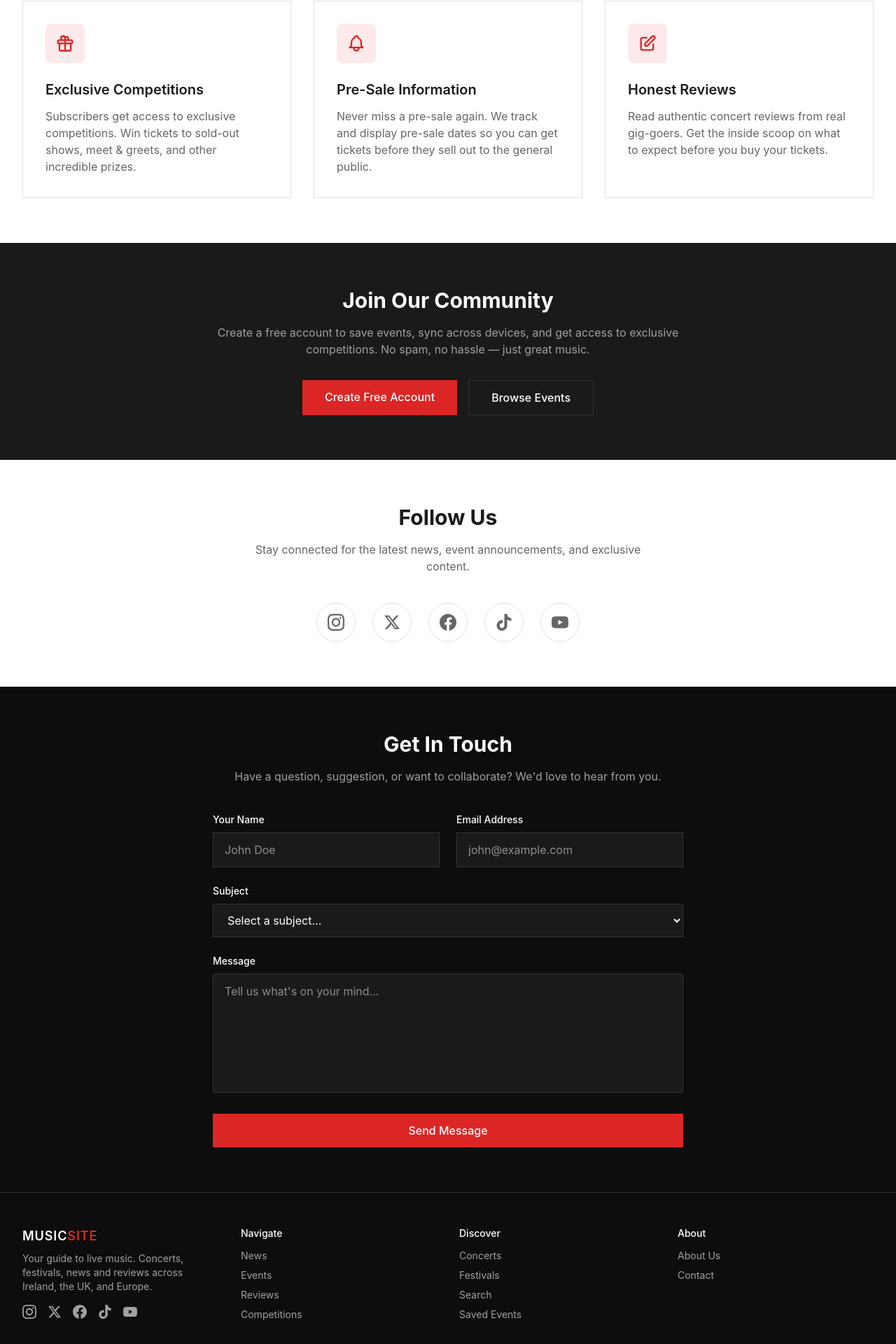
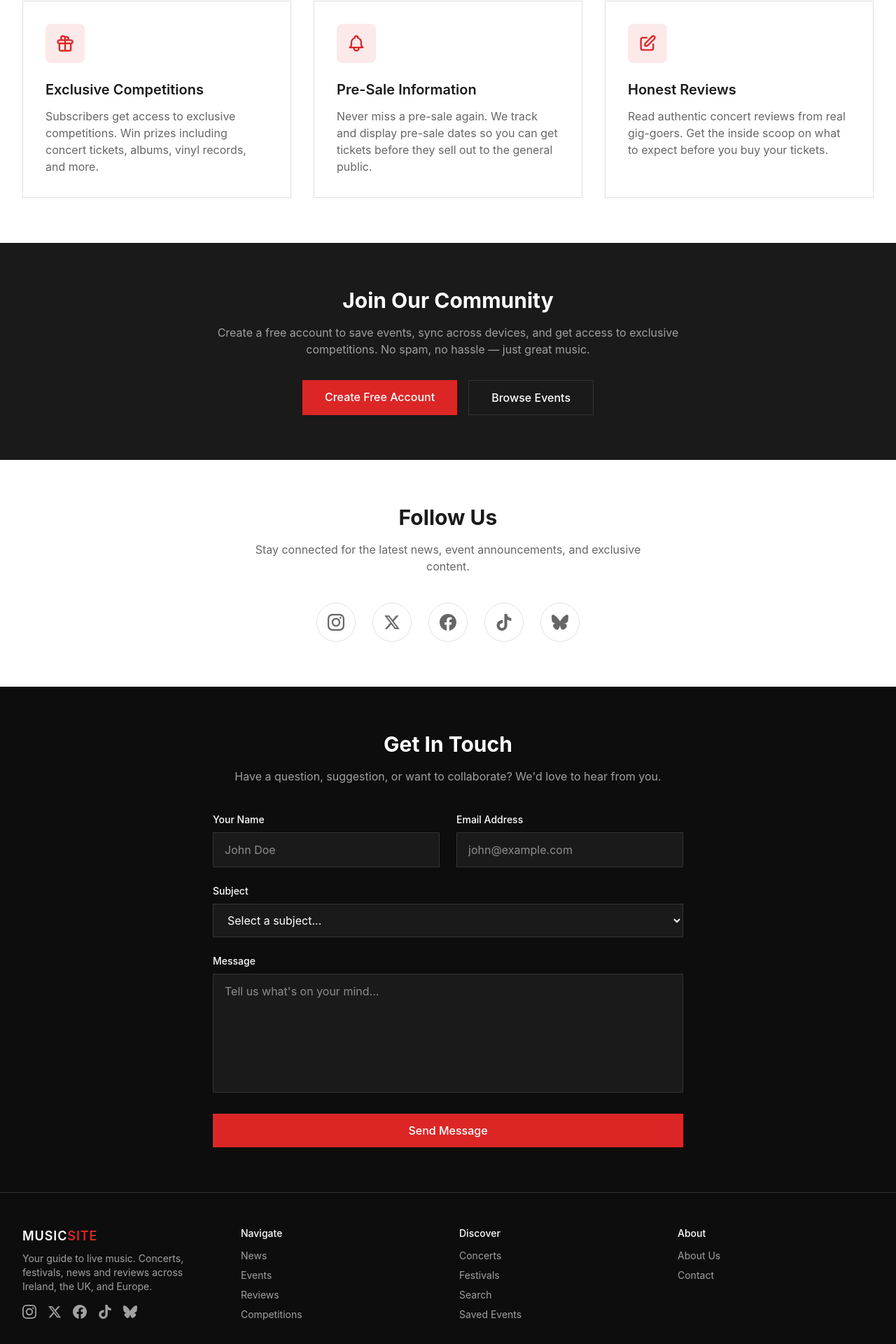
Before and after one commit to garstack1/music-site, a Next.js app: page /about in a window 1280 px wide. Shown: the part 856-2776 px from the top of the page at 70% size. Built offline with nearby package versions, Linux system fonts and the light colour scheme; no server answers; the database is empty.

Commit message:
Update About page: tone down competitions text, replace YouTube with Bluesky

```diff
--- a/src/app/(public)/about/page.tsx
+++ b/src/app/(public)/about/page.tsx
@@ -113,8 +113,8 @@ export default function AboutPage() {
               </div>
               <h3 className="text-xl font-semibold mb-3">Exclusive Competitions</h3>
               <p className="text-light-muted">
-                Subscribers get access to exclusive competitions. Win tickets to sold-out
-                shows, meet &amp; greets, and other incredible prizes.
+                Subscribers get access to exclusive competitions. Win prizes including
+                concert tickets, albums, vinyl records, and more.
               </p>
             </div>
 
@@ -237,16 +237,16 @@ export default function AboutPage() {
               </svg>
             </a>
 
-            {/* YouTube */}
+            {/* Bluesky */}
             <a
-              href="https://youtube.com/@musicsiteirl"
+              href="https://bsky.app/profile/musicsiteirl.bsky.social"
               target="_blank"
               rel="noopener noreferrer"
               className="w-14 h-14 bg-white border border-light-border rounded-full flex items-center justify-center hover:border-brand hover:text-brand transition-colors group"
-              aria-label="Subscribe on YouTube"
+              aria-label="Follow us on Bluesky"
             >
               <svg className="w-6 h-6 text-light-muted group-hover:text-brand transition-colors" fill="currentColor" viewBox="0 0 24 24">
-                <path d="M23.498 6.186a3.016 3.016 0 0 0-2.122-2.136C19.505 3.545 12 3.545 12 3.545s-7.505 0-9.377.505A3.017 3.017 0 0 0 .502 6.186C0 8.07 0 12 0 12s0 3.93.502 5.814a3.016 3.016 0 0 0 2.122 2.136c1.871.505 9.376.505 9.376.505s7.505 0 9.377-.505a3.015 3.015 0 0 0 2.122-2.136C24 15.93 24 12 24 12s0-3.93-.502-5.814zM9.545 15.568V8.432L15.818 12l-6.273 3.568z"/>
+                <path d="M12 10.8c-1.087-2.114-4.046-6.053-6.798-7.995C2.566.944 1.561 1.266.902 1.565.139 1.908 0 3.08 0 3.768c0 .69.378 5.65.624 6.479.815 2.736 3.713 3.66 6.383 3.364.136-.02.275-.039.415-.056-.138.022-.276.04-.415.056-3.912.58-7.387 2.005-2.83 7.078 5.013 5.19 6.87-1.113 7.823-4.308.953 3.195 2.05 9.271 7.733 4.308 4.267-4.308 1.172-6.498-2.74-7.078a8.741 8.741 0 0 1-.415-.056c.14.017.279.036.415.056 2.67.297 5.568-.628 6.383-3.364.246-.828.624-5.79.624-6.478 0-.69-.139-1.861-.902-2.206-.659-.298-1.664-.62-4.3 1.24C16.046 4.748 13.087 8.687 12 10.8Z"/>
               </svg>
             </a>
           </div>
--- a/src/components/layout/Footer.tsx
+++ b/src/components/layout/Footer.tsx
@@ -27,8 +27,8 @@ export default function Footer() {
               <a href="https://tiktok.com/@musicsiteirl" target="_blank" rel="noopener noreferrer" className="text-dark-muted hover:text-brand transition-colors" aria-label="TikTok">
                 <svg className="w-5 h-5" fill="currentColor" viewBox="0 0 24 24"><path d="M12.525.02c1.31-.02 2.61-.01 3.91-.02.08 1.53.63 3.09 1.75 4.17 1.12 1.11 2.7 1.62 4.24 1.79v4.03c-1.44-.05-2.89-.35-4.2-.97-.57-.26-1.1-.59-1.62-.93-.01 2.92.01 5.84-.02 8.75-.08 1.4-.54 2.79-1.35 3.94-1.31 1.92-3.58 3.17-5.91 3.21-1.43.08-2.86-.31-4.08-1.03-2.02-1.19-3.44-3.37-3.65-5.71-.02-.5-.03-1-.01-1.49.18-1.9 1.12-3.72 2.58-4.96 1.66-1.44 3.98-2.13 6.15-1.72.02 1.48-.04 2.96-.04 4.44-.99-.32-2.15-.23-3.02.37-.63.41-1.11 1.04-1.36 1.75-.21.51-.15 1.07-.14 1.61.24 1.64 1.82 3.02 3.5 2.87 1.12-.01 2.19-.66 2.77-1.61.19-.33.4-.67.41-1.06.1-1.79.06-3.57.07-5.36.01-4.03-.01-8.05.02-12.07z"/></svg>
               </a>
-              <a href="https://youtube.com/@musicsiteirl" target="_blank" rel="noopener noreferrer" className="text-dark-muted hover:text-brand transition-colors" aria-label="YouTube">
-                <svg className="w-5 h-5" fill="currentColor" viewBox="0 0 24 24"><path d="M23.498 6.186a3.016 3.016 0 0 0-2.122-2.136C19.505 3.545 12 3.545 12 3.545s-7.505 0-9.377.505A3.017 3.017 0 0 0 .502 6.186C0 8.07 0 12 0 12s0 3.93.502 5.814a3.016 3.016 0 0 0 2.122 2.136c1.871.505 9.376.505 9.376.505s7.505 0 9.377-.505a3.015 3.015 0 0 0 2.122-2.136C24 15.93 24 12 24 12s0-3.93-.502-5.814zM9.545 15.568V8.432L15.818 12l-6.273 3.568z"/></svg>
+              <a href="https://bsky.app/profile/musicsiteirl.bsky.social" target="_blank" rel="noopener noreferrer" className="text-dark-muted hover:text-brand transition-colors" aria-label="Bluesky">
+                <svg className="w-5 h-5" fill="currentColor" viewBox="0 0 24 24"><path d="M12 10.8c-1.087-2.114-4.046-6.053-6.798-7.995C2.566.944 1.561 1.266.902 1.565.139 1.908 0 3.08 0 3.768c0 .69.378 5.65.624 6.479.815 2.736 3.713 3.66 6.383 3.364.136-.02.275-.039.415-.056-.138.022-.276.04-.415.056-3.912.58-7.387 2.005-2.83 7.078 5.013 5.19 6.87-1.113 7.823-4.308.953 3.195 2.05 9.271 7.733 4.308 4.267-4.308 1.172-6.498-2.74-7.078a8.741 8.741 0 0 1-.415-.056c.14.017.279.036.415.056 2.67.297 5.568-.628 6.383-3.364.246-.828.624-5.79.624-6.478 0-.69-.139-1.861-.902-2.206-.659-.298-1.664-.62-4.3 1.24C16.046 4.748 13.087 8.687 12 10.8Z"/></svg>
               </a>
             </div>
           </div>
```
